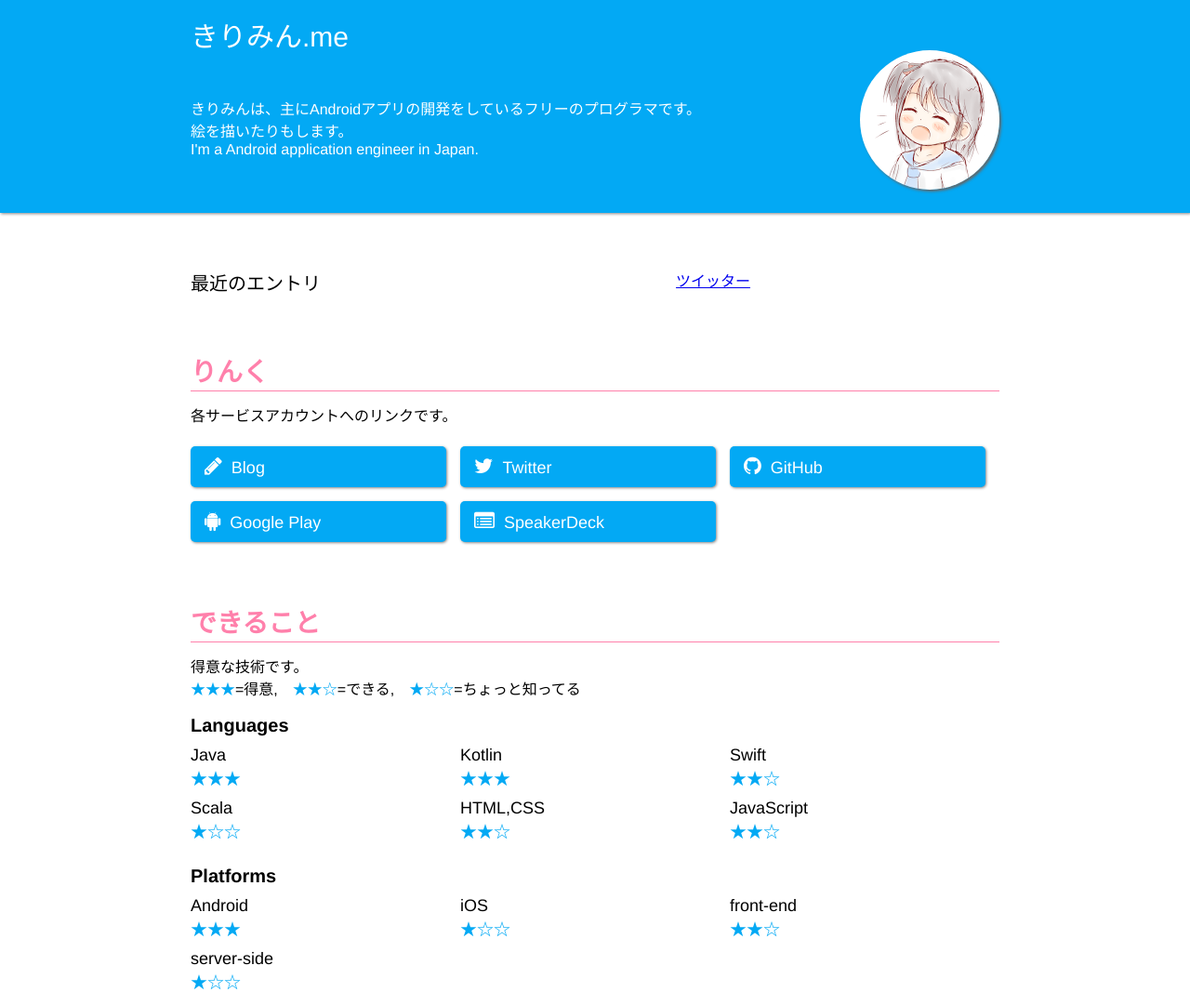
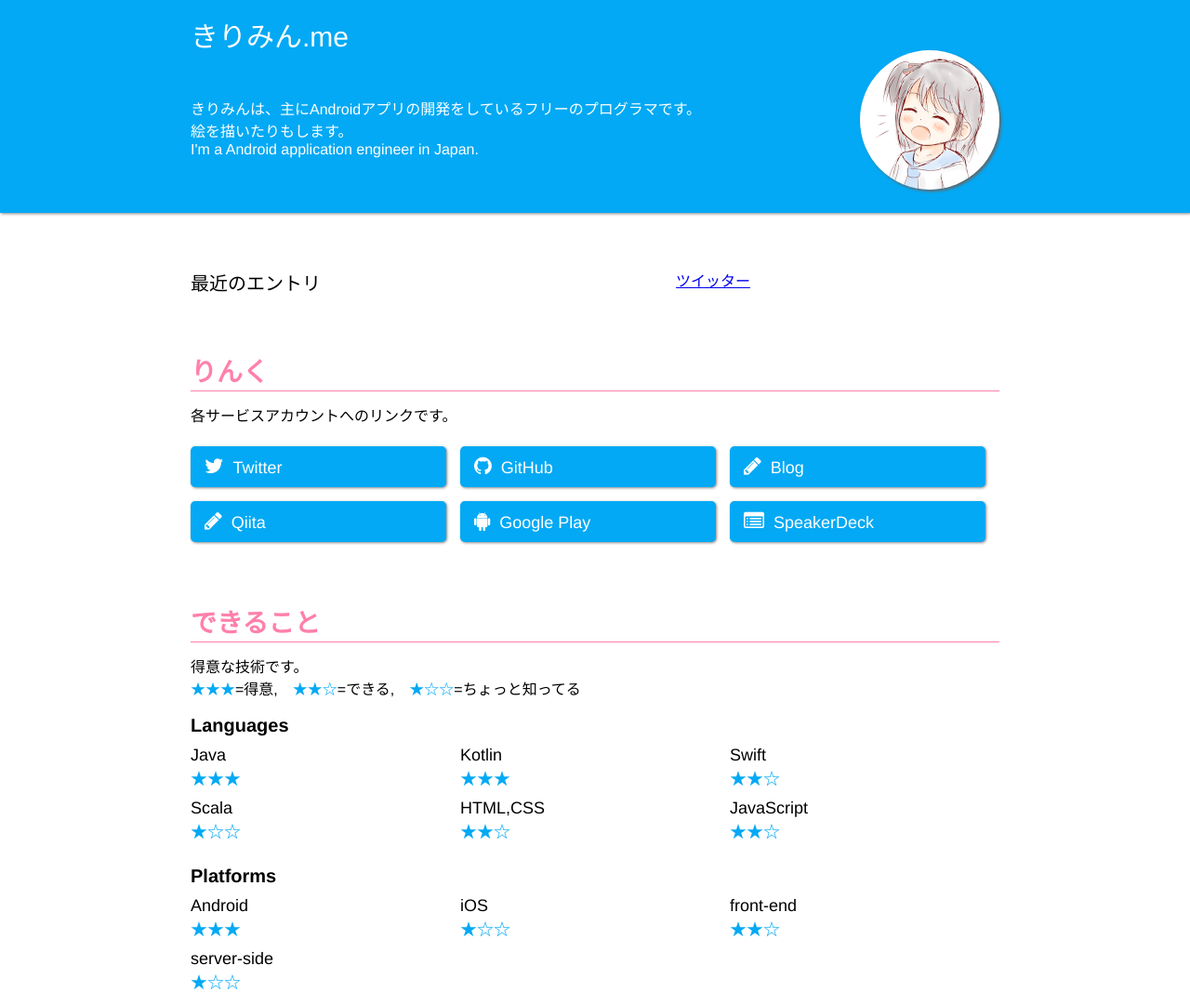
Before and after one commit to kirimin/kirimin.me, a plain HTML site: page index.html in a window 1280 px wide. Shown: the top 1081 px of the page at 93% size. Drawn offline with Linux system fonts and the light colour scheme; a script that the page names is missing.

Commit message:
りんくにQiitaを追加し並び替え

```diff
--- a/index.html
+++ b/index.html
@@ -67,9 +67,10 @@
             <h1>りんく</h1>
             <p>各サービスアカウントへのリンクです。</p>
             <ul>
-                <li><a href="http://kirimin.hatenablog.com/"><i class="fa fa-pencil" aria-hidden="true"></i>Blog</a></li>
                 <li><a href="https://twitter.com/kirimin"><i class="fa fa-twitter" aria-hidden="true"></i>Twitter</a></li>
                 <li><a href="https://github.com/kirimin"><i class="fa fa-github" aria-hidden="true"></i>GitHub</a></li>
+                <li><a href="http://kirimin.hatenablog.com/"><i class="fa fa-pencil" aria-hidden="true"></i>Blog</a></li>
+                <li><a href="http://qiita.com/kirimin"><i class="fa fa-pencil" aria-hidden="true"></i>Qiita</a></li>
                 <li><a href="https://play.google.com/store/apps/developer?id=kirimin"><i class="fa fa-android" aria-hidden="true"></i>Google Play</a></li>
                 <li><a href="https://speakerdeck.com/kirimin"><i class="fa fa-list-alt" aria-hidden="true"></i>SpeakerDeck</a></li>
             </ul>
```
